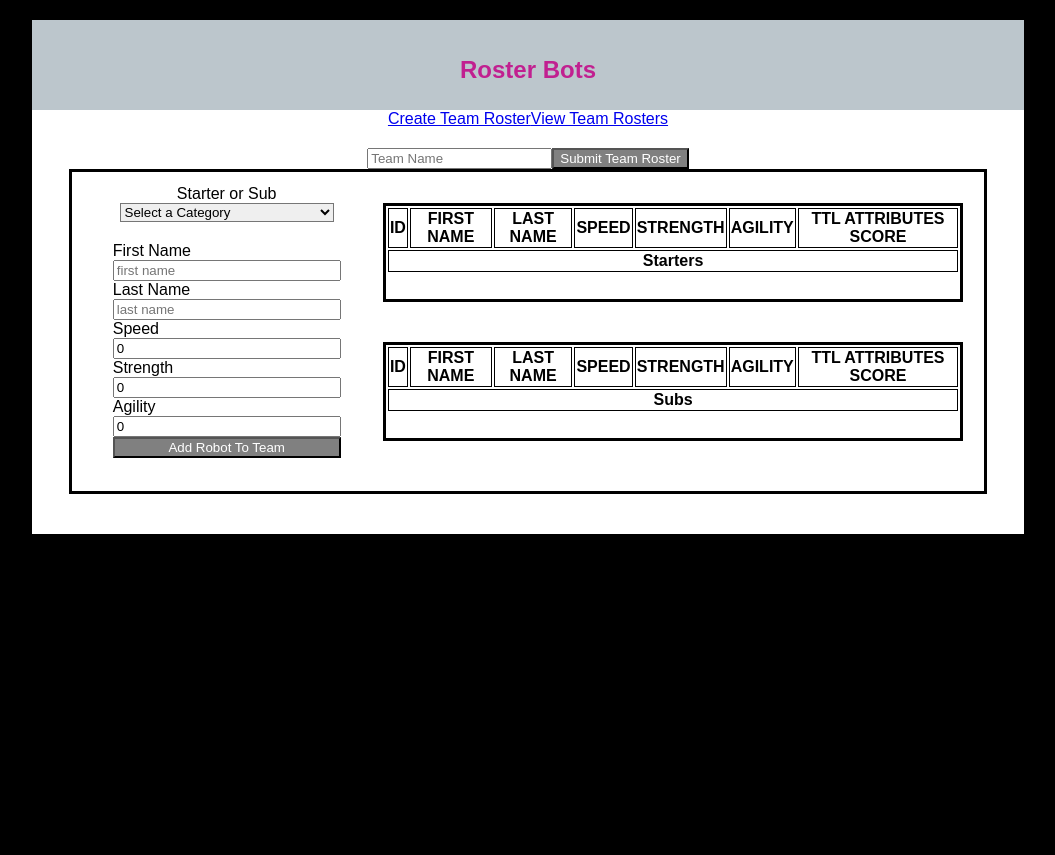
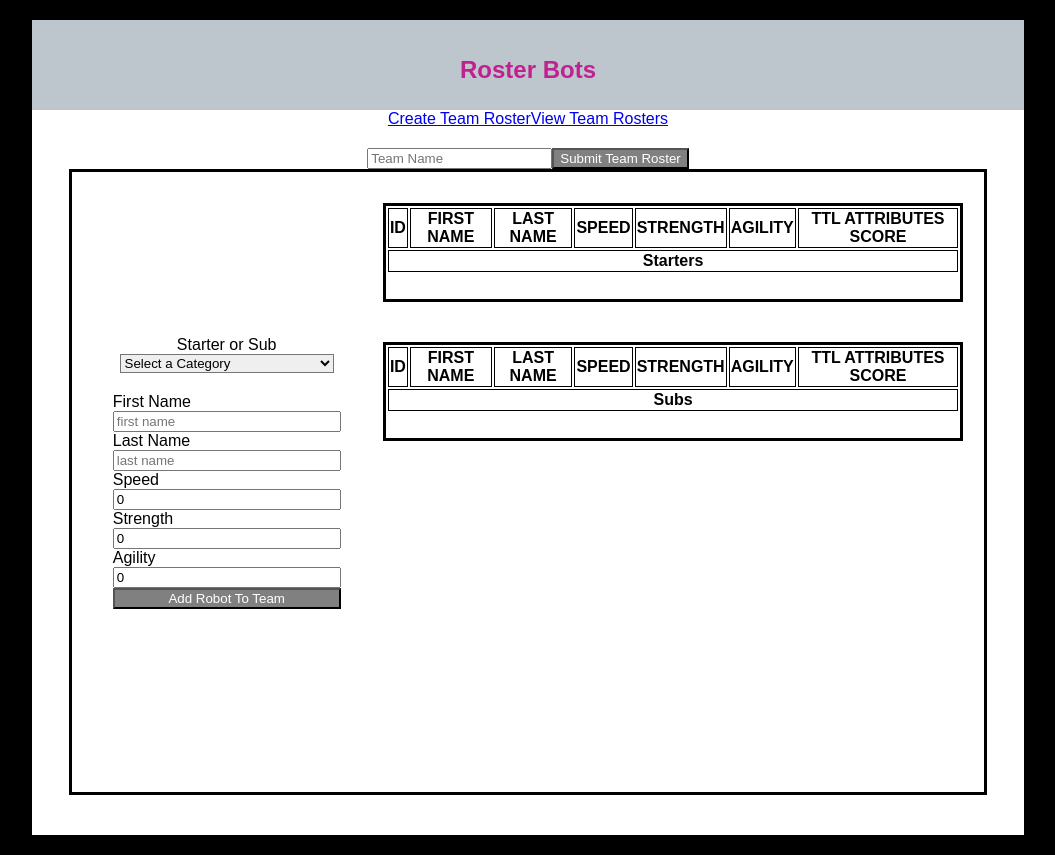
Before and after one commit to hdechat/bot-roster, a React (Create React App) app: page /create-roster in a window 1280 px wide. Shown: the whole page, without its empty margins (112-1167 px from the left). Before the commit the page ends 800 px from the top, so only its background shows below. Built offline with nearby package versions, Linux system fonts and the light colour scheme.

Commit message:
Add overflow scroll to Roster and height specs to body

```diff
--- a/src/components/App.css
+++ b/src/components/App.css
@@ -24,6 +24,8 @@
 .Roster {
   margin: auto;
   width: 65%;
+  height: 75vh;
+  overflow-y: scroll;
 }
 
 .AddRobot {
--- a/src/index.css
+++ b/src/index.css
@@ -9,5 +9,6 @@ body {
   padding-bottom: 40px;
   font-family: sans-serif;
   width: 80%;
+  min-height: 80vh;
   height: fit-content;
 }
```
